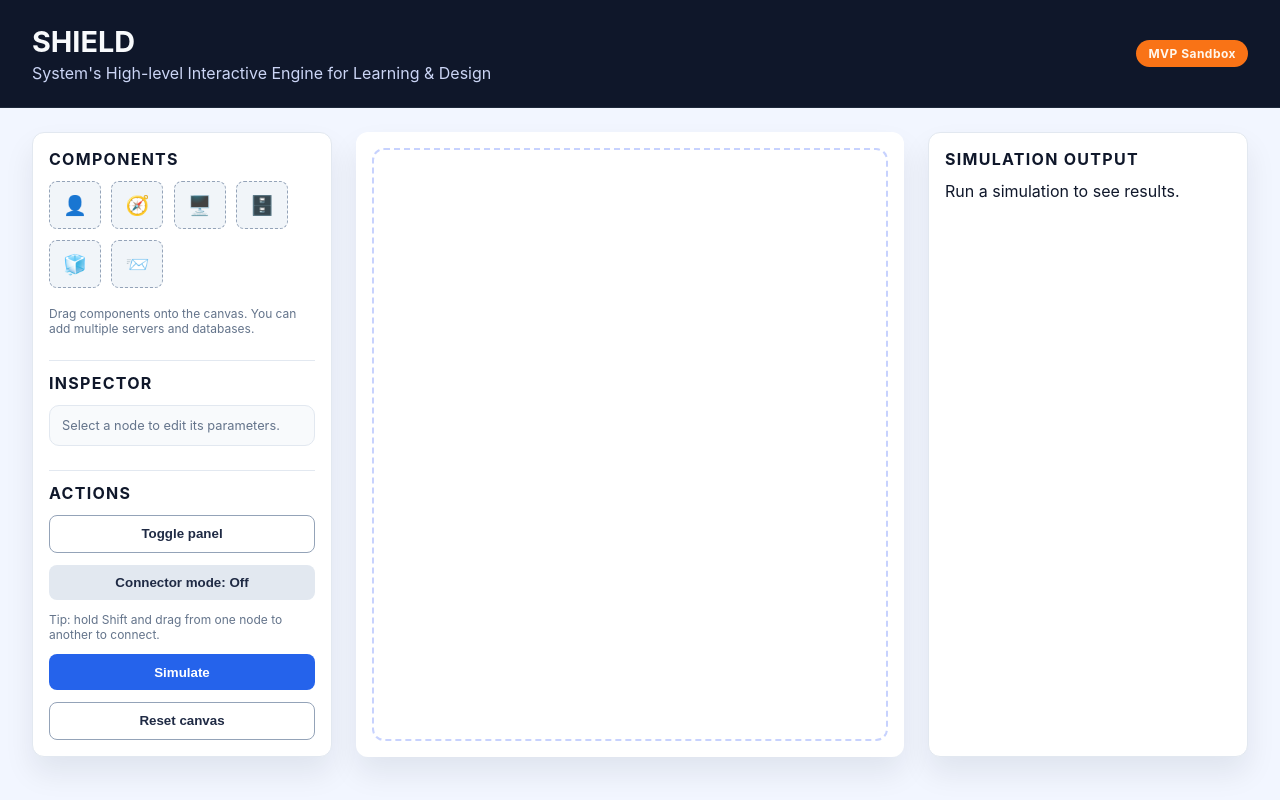
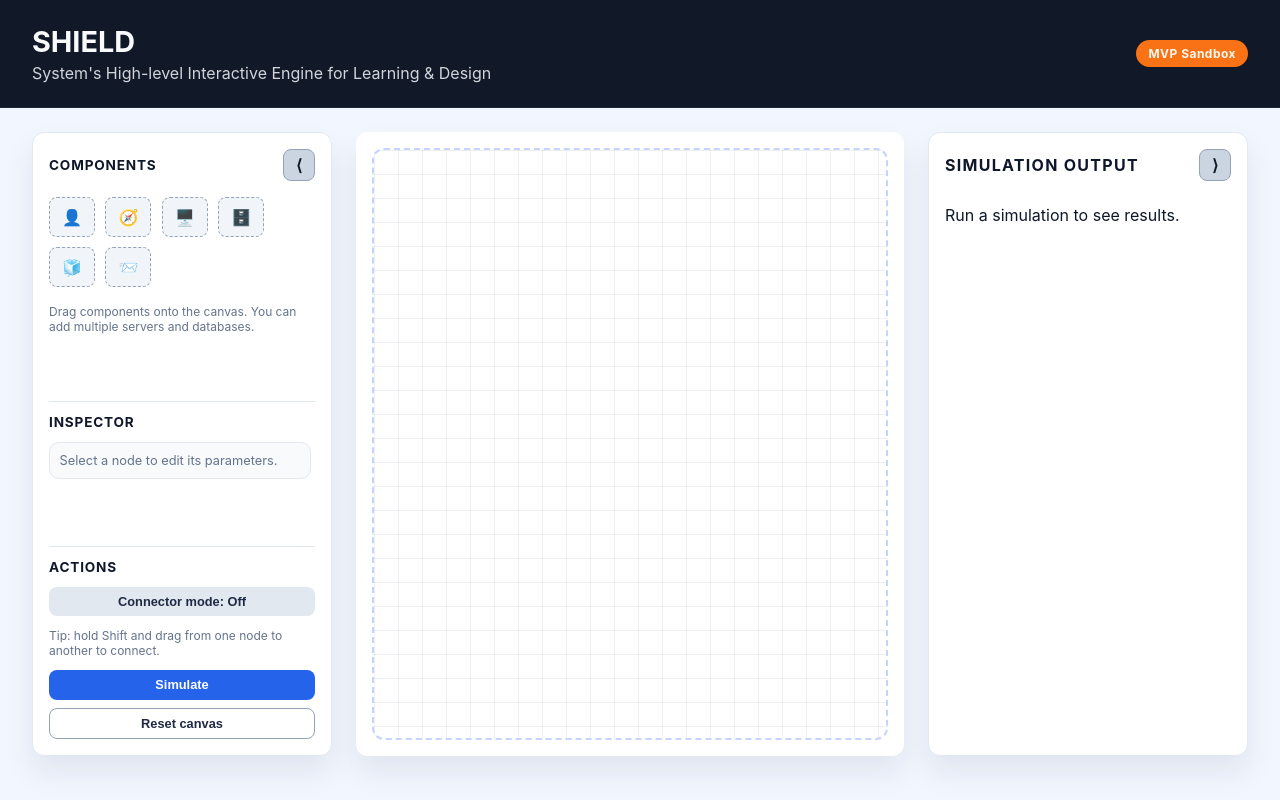
Before and after one commit to prajwalahluwalia/HLDSimulator, a Flask app: page / in a window 1280 px wide. Run offline with Flask 3, Linux system fonts and the light colour scheme.

Commit message:
optimized UI

```diff
--- a/shield/static/css/style.css
+++ b/shield/static/css/style.css
@@ -12,8 +12,8 @@ body {
 
 .header {
   padding: 1.5rem 2rem;
-  background: #0f172a;
-  border-bottom: 1px solid #1e293b;
+  background: #111827;
+  border-bottom: 1px solid #1f2937;
   display: flex;
   align-items: center;
   justify-content: space-between;
@@ -27,7 +27,7 @@ body {
 }
 
 .header p {
-  color: #cbd5f5;
+  color: #d1d5db;
 }
 
 .header-actions {
@@ -51,13 +51,26 @@ body {
   grid-template-columns: 300px 1fr 320px;
   gap: 1.5rem;
   padding: 1.5rem 2rem 2rem;
+  min-height: calc(100vh - 120px);
 }
 
 .layout.left-collapsed {
   grid-template-columns: 0 1fr 320px;
 }
 
+.layout.right-collapsed {
+  grid-template-columns: 300px 1fr 0;
+}
+
+.layout.left-collapsed.right-collapsed {
+  grid-template-columns: 0 1fr 0;
+}
+
 #left-panel {
+  transition: all 0.25s ease;
+}
+
+#right-panel {
   transition: all 0.25s ease;
 }
 
@@ -65,6 +78,43 @@ body {
   opacity: 0;
   pointer-events: none;
   transform: translateX(-12px);
+}
+
+.layout.right-collapsed #right-panel {
+  opacity: 0;
+  pointer-events: none;
+  transform: translateX(12px);
+}
+
+.panel-header {
+  display: flex;
+  align-items: center;
+  justify-content: space-between;
+  gap: 0.75rem;
+}
+
+.panel-header h2 {
+  margin: 0;
+}
+
+.icon-button {
+  width: 32px;
+  height: 32px;
+  border-radius: 8px;
+  border: 1px solid #94a3b8;
+  background: #cbd5e1;
+  cursor: pointer;
+  font-size: 1rem;
+  font-weight: 700;
+  color: #0f172a;
+  display: flex;
+  align-items: center;
+  justify-content: center;
+  transition: all 0.2s ease;
+}
+
+.icon-button:hover {
+  background: #b6c2d9;
 }
 
 .panel {
@@ -76,12 +126,59 @@ body {
   flex-direction: column;
   gap: 1.5rem;
   border: 1px solid #e2e8f0;
+  max-height: calc(100vh - 120px);
+  overflow: hidden;
 }
 
 .panel section {
   display: flex;
   flex-direction: column;
   gap: 0.75rem;
+}
+
+#left-panel {
+  gap: 1rem;
+}
+
+#left-panel section {
+  font-size: 0.9rem;
+}
+
+#left-panel .panel-header h2,
+#left-panel h2 {
+  font-size: 0.85rem;
+  letter-spacing: 0.06em;
+}
+
+#left-panel section:first-of-type {
+  overflow-y: auto;
+  padding-right: 0.25rem;
+  flex: 1 1 auto;
+}
+
+#left-panel section:nth-of-type(2) {
+  overflow-y: auto;
+  padding-right: 0.25rem;
+  flex: 1 1 auto;
+}
+
+#left-panel section:last-of-type {
+  flex: 0 0 auto;
+}
+
+.panel #left-panel section:last-of-type,
+#left-panel section:last-of-type {
+  flex: 1;
+}
+
+#left-panel section:last-of-type {
+  justify-content: flex-start;
+}
+
+.action-footer {
+  margin-top: auto;
+  display: grid;
+  gap: 0.5rem;
 }
 
 .panel h2 {
@@ -101,7 +198,7 @@ body {
   display: flex;
   flex-wrap: wrap;
   gap: 0.65rem;
-  max-height: 160px;
+  max-height: 220px;
   overflow-y: auto;
   overflow-x: visible;
   padding-right: 0.25rem;
@@ -120,24 +217,24 @@ body {
 
 
 .palette-item {
-  padding: 0.7rem;
+  padding: 0.55rem;
   border: 1px dashed #94a3b8;
   border-radius: 8px;
   background: #f1f5f9;
   cursor: grab;
   text-align: center;
   transition: all 0.2s ease;
-  font-size: 0.85rem;
+  font-size: 0.75rem;
   font-weight: 600;
   color: #1e293b;
   display: flex;
   align-items: center;
   justify-content: center;
   position: relative;
-  min-width: 52px;
+  min-width: 46px;
 }
 .palette-item .icon {
-  font-size: 1.2rem;
+  font-size: 1rem;
 }
 
 .palette-item::after {
@@ -170,7 +267,7 @@ body {
 .inspector {
   background: #f8fafc;
   border-radius: 10px;
-  padding: 0.75rem;
+  padding: 0.6rem;
   border: 1px solid #e2e8f0;
 }
 
@@ -196,6 +333,20 @@ body {
   border-radius: 12px;
   overflow: hidden;
   padding: 1rem;
+  background-color: #ffffff;
+  background-image:
+    linear-gradient(to right, rgba(148, 163, 184, 0.16) 1px, transparent 1px),
+    linear-gradient(to bottom, rgba(148, 163, 184, 0.16) 1px, transparent 1px);
+  background-size: 24px 24px;
+}
+
+.canvas-content {
+  position: absolute;
+  top: 0;
+  left: 0;
+  width: 100%;
+  height: 100%;
+  transform: translate(0, 0);
 }
 
 .connections {
@@ -204,7 +355,21 @@ body {
   left: 0;
   width: 100%;
   height: 100%;
+  pointer-events: auto;
+  overflow: visible;
+}
+
+body.connect-mode .connections {
   pointer-events: none;
+}
+
+.connection-path {
+  pointer-events: stroke;
+}
+
+.connection-path.selected {
+  stroke: #0f172a;
+  stroke-width: 3;
 }
 
 .node {
@@ -290,7 +464,7 @@ body {
 }
 
 .button {
-  padding: 0.65rem 0.9rem;
+  padding: 0.45rem 0.7rem;
   border-radius: 8px;
   border: none;
   cursor: pointer;
@@ -298,6 +472,7 @@ body {
   color: #1f2a44;
   font-weight: 600;
   transition: transform 0.2s ease, box-shadow 0.2s ease;
+  font-size: 0.8rem;
 }
 
 .button:hover {
--- a/shield/static/js/app.js
+++ b/shield/static/js/app.js
@@ -1,4 +1,5 @@
 const canvas = document.getElementById("canvas");
+const canvasContent = document.getElementById("canvas-content");
 const connections = document.getElementById("connections");
 const inspector = document.getElementById("inspector");
 const output = document.getElementById("output");
@@ -6,18 +7,76 @@ const toggleConnect = document.getElementById("toggle-connect");
 const simulateBtn = document.getElementById("simulate");
 const resetBtn = document.getElementById("reset");
 const toggleLeftPanel = document.getElementById("toggle-left-panel");
+const toggleRightPanel = document.getElementById("toggle-right-panel");
 const layout = document.getElementById("layout");
+const openLeftPanel = document.getElementById("open-left-panel");
+const openRightPanel = document.getElementById("open-right-panel");
 
 const state = {
   nodes: [],
   edges: [],
   selectedNodeId: null,
+  selectedEdgeIndex: null,
   connectMode: false,
   connectSource: null,
   connectDrag: null,
   drag: null,
   nodeCounter: 1,
+  panX: 0,
+  panY: 0,
+  zoom: 1,
+  pan: null,
+  history: {
+    past: [],
+    future: [],
+  },
 };
+
+function applyViewportTransform() {
+  canvasContent.style.transform = `translate(${state.panX}px, ${state.panY}px) scale(${state.zoom})`;
+  updateConnections();
+}
+
+function snapshotState() {
+  return {
+    nodes: state.nodes.map((node) => ({ ...node, config: { ...node.config } })),
+    edges: state.edges.map((edge) => ({ ...edge })),
+    nodeCounter: state.nodeCounter,
+  };
+}
+
+function restoreState(snapshot) {
+  state.nodes = snapshot.nodes.map((node) => ({ ...node, config: { ...node.config } }));
+  state.edges = snapshot.edges.map((edge) => ({ ...edge }));
+  state.nodeCounter = snapshot.nodeCounter;
+  state.selectedNodeId = null;
+  state.selectedEdgeIndex = null;
+  canvasContent.querySelectorAll(".node").forEach((node) => node.remove());
+  state.nodes.forEach((node) => renderNode(node));
+  updateConnections();
+  clearSelection();
+}
+
+function pushHistory() {
+  state.history.past.push(snapshotState());
+  state.history.future = [];
+}
+
+function undo() {
+  if (!state.history.past.length) return;
+  const current = snapshotState();
+  const previous = state.history.past.pop();
+  state.history.future.push(current);
+  restoreState(previous);
+}
+
+function redo() {
+  if (!state.history.future.length) return;
+  const current = snapshotState();
+  const next = state.history.future.pop();
+  state.history.past.push(current);
+  restoreState(next);
+}
 
 const defaults = {
   User: { name: "User", number_of_users: 100, requests_per_user: 1 },
@@ -42,6 +101,7 @@ function createNode(type, x, y) {
   state.nodes.push(node);
   renderNode(node);
   updateConnections();
+  pushHistory();
 }
 
 function renderNode(node) {
@@ -61,7 +121,7 @@ function renderNode(node) {
   });
   el.addEventListener("mouseup", () => syncNodeSize(node.id));
 
-  canvas.appendChild(el);
+  canvasContent.appendChild(el);
 }
 
 function startDrag(event, id, kind) {
@@ -69,20 +129,28 @@ function startDrag(event, id, kind) {
     const node = getNode(id);
     const el = getNodeElement(id);
     if (!node || !el) return;
+    if (state.connectMode && !event.shiftKey) {
+      return;
+    }
     if (event.shiftKey) {
       beginConnectDrag(event, node.id);
       return;
     }
+    const elRect = el.getBoundingClientRect();
     const isResizeHandle =
-      event.offsetX > el.clientWidth - 18 && event.offsetY > el.clientHeight - 18;
+      event.clientX - elRect.left > elRect.width - 18 &&
+      event.clientY - elRect.top > elRect.height - 18;
     if (isResizeHandle) {
       return;
     }
+    const canvasRect = canvas.getBoundingClientRect();
+    const pointerX = (event.clientX - canvasRect.left - state.panX) / state.zoom;
+    const pointerY = (event.clientY - canvasRect.top - state.panY) / state.zoom;
     state.drag = {
       kind,
       id,
-      offsetX: event.offsetX,
-      offsetY: event.offsetY,
+      offsetX: pointerX - node.x,
+      offsetY: pointerY - node.y,
     };
     return;
   }
@@ -92,8 +160,10 @@ function handleNodeClick(nodeId) {
   if (state.connectMode) {
     if (!state.connectSource) {
       state.connectSource = nodeId;
+      highlightConnectSource(nodeId);
     } else if (state.connectSource !== nodeId) {
       addEdge(state.connectSource, nodeId);
+      highlightConnectSource(null);
       state.connectSource = null;
     }
     return;
@@ -103,9 +173,22 @@ function handleNodeClick(nodeId) {
 
 function selectNode(nodeId) {
   state.selectedNodeId = nodeId;
+  highlightSelectedNode(nodeId);
   const node = getNode(nodeId);
   if (!node) return;
   renderInspector(node);
+}
+
+function highlightSelectedNode(nodeId) {
+  canvasContent.querySelectorAll(".node").forEach((nodeEl) => {
+    nodeEl.classList.toggle("selected", nodeEl.dataset.nodeId === nodeId);
+  });
+}
+
+function highlightConnectSource(nodeId) {
+  canvasContent.querySelectorAll(".node").forEach((nodeEl) => {
+    nodeEl.classList.toggle("connect-source", nodeEl.dataset.nodeId === nodeId);
+  });
 }
 
 function renderInspector(node) {
@@ -174,33 +257,25 @@ function addEdge(source, target) {
   }
   state.edges.push({ source, target });
   updateConnections();
+  pushHistory();
 }
 
 function updateConnections() {
   connections.innerHTML = `
     <defs>
-      <marker id="arrow" markerWidth="10" markerHeight="10" refX="10" refY="3" orient="auto" markerUnits="strokeWidth">
-        <path d="M0,0 L0,6 L9,3 z" fill="#4b7bec" />
+      <marker id="arrow" viewBox="0 0 12 12" markerWidth="10" markerHeight="10" refX="12" refY="6" orient="auto" markerUnits="userSpaceOnUse">
+        <path d="M0,0 L12,6 L0,12 z" fill="#2563eb" />
       </marker>
     </defs>
   `;
-  state.edges.forEach((edge) => {
+  state.edges.forEach((edge, index) => {
     const source = getNode(edge.source);
     const target = getNode(edge.target);
     if (!source || !target) return;
-
-    const sourceEl = getNodeElement(source.id);
-    const targetEl = getNodeElement(target.id);
-    if (!sourceEl || !targetEl) return;
-
-    const sourceRect = sourceEl.getBoundingClientRect();
-    const targetRect = targetEl.getBoundingClientRect();
-    const canvasRect = canvas.getBoundingClientRect();
-
-    const x1 = sourceRect.left - canvasRect.left + sourceRect.width / 2;
-    const y1 = sourceRect.top - canvasRect.top + sourceRect.height / 2;
-    const x2 = targetRect.left - canvasRect.left + targetRect.width / 2;
-    const y2 = targetRect.top - canvasRect.top + targetRect.height / 2;
+    const x1 = source.x + source.width / 2;
+    const y1 = source.y + source.height / 2;
+    const x2 = target.x + target.width / 2;
+    const y2 = target.y + target.height / 2;
 
     const offsetX = (x2 - x1) * 0.3;
     const offsetY = -40;
@@ -218,6 +293,18 @@ function updateConnections() {
     path.setAttribute("stroke-width", "2");
     path.setAttribute("fill", "none");
     path.setAttribute("marker-end", "url(#arrow)");
+    path.dataset.edgeIndex = String(index);
+    path.classList.add("connection-path");
+    if (state.selectedEdgeIndex === index) {
+      path.classList.add("selected");
+    }
+    path.addEventListener("click", (event) => {
+      event.stopPropagation();
+      state.selectedEdgeIndex = index;
+      state.selectedNodeId = null;
+      clearSelection();
+      updateConnections();
+    });
     connections.appendChild(path);
   });
 }
@@ -227,11 +314,14 @@ function getNode(id) {
 }
 
 function getNodeElement(id) {
-  return canvas.querySelector(`[data-node-id="${id}"]`);
+  return canvasContent.querySelector(`[data-node-id="${id}"]`);
 }
 
 function clearSelection() {
   state.selectedNodeId = null;
+  state.selectedEdgeIndex = null;
+  highlightSelectedNode(null);
+  highlightConnectSource(null);
   inspector.innerHTML = "<p>Select a node to edit its parameters.</p>";
 }
 
@@ -239,13 +329,19 @@ function resetCanvas() {
   state.nodes = [];
   state.edges = [];
   state.selectedNodeId = null;
+  state.selectedEdgeIndex = null;
   state.connectSource = null;
   state.connectDrag = null;
   state.nodeCounter = 1;
-  canvas.querySelectorAll(".node").forEach((node) => node.remove());
+  state.panX = 0;
+  state.panY = 0;
+  state.zoom = 1;
+  applyViewportTransform();
+  canvasContent.querySelectorAll(".node").forEach((node) => node.remove());
   updateConnections();
   clearSelection();
   output.innerHTML = "<p>Run a simulation to see results.</p>";
+  pushHistory();
 }
 
 function deleteNode(nodeId) {
@@ -259,17 +355,34 @@ function deleteNode(nodeId) {
   }
   state.connectSource = null;
   state.selectedNodeId = null;
+  state.selectedEdgeIndex = null;
+  highlightSelectedNode(null);
+  highlightConnectSource(null);
   updateConnections();
   clearSelection();
+  pushHistory();
+}
+
+function deleteSelectedEdge() {
+  if (state.selectedEdgeIndex === null) return;
+  state.edges.splice(state.selectedEdgeIndex, 1);
+  state.selectedEdgeIndex = null;
+  updateConnections();
+  pushHistory();
 }
 
 function syncNodeSize(nodeId) {
   const node = getNode(nodeId);
   const el = getNodeElement(nodeId);
   if (!node || !el) return;
+  const prevWidth = node.width;
+  const prevHeight = node.height;
   node.width = el.offsetWidth;
   node.height = el.offsetHeight;
   updateConnections();
+  if (prevWidth !== node.width || prevHeight !== node.height) {
+    pushHistory();
+  }
 }
 
 function handleSimulationResult(result) {
@@ -325,7 +438,6 @@ function handleSimulationResult(result) {
 function beginConnectDrag(event, sourceId) {
   const node = getNode(sourceId);
   if (!node) return;
-  const canvasRect = canvas.getBoundingClientRect();
   const source = {
     x: node.x + node.width / 2,
     y: node.y + node.height / 2,
@@ -335,12 +447,12 @@ function beginConnectDrag(event, sourceId) {
   path.setAttribute("stroke-width", "2");
   path.setAttribute("fill", "none");
   path.setAttribute("stroke-dasharray", "4 4");
+  path.setAttribute("marker-end", "url(#arrow)");
   connections.appendChild(path);
   state.connectDrag = {
     sourceId,
     path,
     source,
-    canvasRect,
   };
 }
 
@@ -369,17 +481,43 @@ function attachPaletteDrag() {
     const type = event.dataTransfer.getData("text/plain");
     if (!type) return;
     const canvasRect = canvas.getBoundingClientRect();
-    const x = event.clientX - canvasRect.left - 40;
-    const y = event.clientY - canvasRect.top - 20;
+    const x = (event.clientX - canvasRect.left - 40 - state.panX) / state.zoom;
+    const y = (event.clientY - canvasRect.top - 20 - state.panY) / state.zoom;
     createNode(type, x, y);
   });
 }
 
+canvas.addEventListener("mousedown", (event) => {
+  if (event.button === 1 || event.altKey || event.button === 0) {
+    if (event.button === 0 && !event.altKey) {
+      const isNode = event.target.closest(".node");
+      if (isNode) return;
+    }
+    const isNode = event.target.closest(".node");
+    if (isNode) return;
+    state.pan = {
+      startX: event.clientX,
+      startY: event.clientY,
+      originX: state.panX,
+      originY: state.panY,
+    };
+  }
+});
+
 canvas.addEventListener("mousemove", (event) => {
+  if (state.pan) {
+    const dx = event.clientX - state.pan.startX;
+    const dy = event.clientY - state.pan.startY;
+    state.panX = state.pan.originX + dx;
+    state.panY = state.pan.originY + dy;
+    applyViewportTransform();
+    return;
+  }
   if (state.connectDrag) {
-    const { source, path, canvasRect } = state.connectDrag;
-    const x2 = event.clientX - canvasRect.left;
-    const y2 = event.clientY - canvasRect.top;
+    const { source, path } = state.connectDrag;
+    const canvasRect = canvas.getBoundingClientRect();
+    const x2 = (event.clientX - canvasRect.left - state.panX) / state.zoom;
+    const y2 = (event.clientY - canvasRect.top - state.panY) / state.zoom;
     const offsetX = (x2 - source.x) * 0.3;
     const offsetY = -30;
     const cx1 = source.x + offsetX;
@@ -397,8 +535,10 @@ canvas.addEventListener("mousemove", (event) => {
     const node = getNode(state.drag.id);
     if (!node) return;
     const canvasRect = canvas.getBoundingClientRect();
-    node.x = event.clientX - canvasRect.left - state.drag.offsetX;
-    node.y = event.clientY - canvasRect.top - state.drag.offsetY;
+    const pointerX = (event.clientX - canvasRect.left - state.panX) / state.zoom;
+    const pointerY = (event.clientY - canvasRect.top - state.panY) / state.zoom;
+    node.x = pointerX - state.drag.offsetX;
+    node.y = pointerY - state.drag.offsetY;
     const el = getNodeElement(node.id);
     if (el) {
       el.style.left = `${node.x}px`;
@@ -421,11 +561,16 @@ canvas.addEventListener("mouseup", (event) => {
     }
     state.connectDrag = null;
   }
+  if (state.drag && state.drag.kind === "node") {
+    pushHistory();
+  }
   state.drag = null;
+  state.pan = null;
 });
 
 canvas.addEventListener("mouseleave", () => {
   state.drag = null;
+  state.pan = null;
 });
 
 canvas.addEventListener("click", () => {
@@ -434,15 +579,56 @@ canvas.addEventListener("click", () => {
   }
 });
 
+document.addEventListener("keydown", (event) => {
+  const isMac = navigator.platform.toLowerCase().includes("mac");
+  const modifier = isMac ? event.metaKey : event.ctrlKey;
+  if (!modifier) return;
+
+  if (event.key.toLowerCase() === "z" && !event.shiftKey) {
+    event.preventDefault();
+    undo();
+  }
+
+  if (event.key.toLowerCase() === "y" || (event.key.toLowerCase() === "z" && event.shiftKey)) {
+    event.preventDefault();
+    redo();
+  }
+});
+
+document.addEventListener("keydown", (event) => {
+  if (event.key === "Delete" || event.key === "Backspace") {
+    deleteSelectedEdge();
+  }
+});
+
 toggleConnect.addEventListener("click", () => {
   state.connectMode = !state.connectMode;
   state.connectSource = null;
   toggleConnect.textContent = `Connector mode: ${state.connectMode ? "On" : "Off"}`;
+  document.body.classList.toggle("connect-mode", state.connectMode);
 });
 
 toggleLeftPanel.addEventListener("click", () => {
   layout.classList.toggle("left-collapsed");
 });
+
+if (toggleRightPanel) {
+  toggleRightPanel.addEventListener("click", () => {
+    layout.classList.toggle("right-collapsed");
+  });
+}
+
+if (openLeftPanel) {
+  openLeftPanel.addEventListener("click", () => {
+    layout.classList.remove("left-collapsed");
+  });
+}
+
+if (openRightPanel) {
+  openRightPanel.addEventListener("click", () => {
+    layout.classList.remove("right-collapsed");
+  });
+}
 
 function getNodeIdFromPoint(event) {
   const element = document.elementFromPoint(event.clientX, event.clientY);
@@ -451,6 +637,48 @@ function getNodeIdFromPoint(event) {
   if (!nodeElement) return null;
   return nodeElement.dataset.nodeId;
 }
+
+canvas.addEventListener("wheel", (event) => {
+  if (!event.ctrlKey) return;
+  event.preventDefault();
+  const delta = event.deltaY > 0 ? -0.05 : 0.05;
+  const nextZoom = Math.min(2, Math.max(0.5, state.zoom + delta));
+  const canvasRect = canvas.getBoundingClientRect();
+  const mouseX = event.clientX - canvasRect.left;
+  const mouseY = event.clientY - canvasRect.top;
+  const zoomFactor = nextZoom / state.zoom;
+
+  state.panX = mouseX - (mouseX - state.panX) * zoomFactor;
+  state.panY = mouseY - (mouseY - state.panY) * zoomFactor;
+  state.zoom = nextZoom;
+  applyViewportTransform();
+}, { passive: false });
+
+document.addEventListener("keydown", (event) => {
+  const isMac = navigator.platform.toLowerCase().includes("mac");
+  const modifier = isMac ? event.metaKey : event.ctrlKey;
+  if (!modifier) return;
+
+  if (event.key === "+" || event.key === "=") {
+    event.preventDefault();
+    state.zoom = Math.min(2, state.zoom + 0.05);
+    applyViewportTransform();
+  }
+
+  if (event.key === "-") {
+    event.preventDefault();
+    state.zoom = Math.max(0.5, state.zoom - 0.05);
+    applyViewportTransform();
+  }
+
+  if (event.key.toLowerCase() === "0") {
+    event.preventDefault();
+    state.zoom = 1;
+    state.panX = 0;
+    state.panY = 0;
+    applyViewportTransform();
+  }
+});
 
 simulateBtn.addEventListener("click", async () => {
   const payload = buildGraphPayload();
--- a/shield/templates/index.html
+++ b/shield/templates/index.html
@@ -18,8 +18,11 @@
   </header>
   <main class="layout" id="layout">
     <aside class="panel" id="left-panel">
+      <div class="panel-header">
+        <h2>Components</h2>
+        <button id="toggle-left-panel" class="icon-button" aria-label="Toggle left panel">⟨</button>
+      </div>
       <section>
-        <h2>Components</h2>
         <div class="palette">
           <div class="palette-item" draggable="true" data-type="User" data-label="User">
             <span class="icon">👤</span>
@@ -52,23 +55,31 @@
 
       <section>
         <h2>Actions</h2>
-        <button id="toggle-left-panel" class="button ghost">Toggle panel</button>
         <button id="toggle-connect" class="button">Connector mode: Off</button>
         <p class="helper-text">Tip: hold Shift and drag from one node to another to connect.</p>
-        <button id="simulate" class="button primary">Simulate</button>
-        <button id="reset" class="button ghost">Reset canvas</button>
+        <div class="action-footer">
+          <button id="simulate" class="button primary">Simulate</button>
+          <button id="reset" class="button ghost">Reset canvas</button>
+        </div>
       </section>
     </aside>
 
     <section class="canvas-wrapper">
+      <button id="open-left-panel" class="floating-toggle left" aria-label="Show left panel">⟩</button>
+      <button id="open-right-panel" class="floating-toggle right" aria-label="Show right panel">⟨</button>
       <div id="canvas" class="canvas">
-        <svg id="connections" class="connections"></svg>
+        <div id="canvas-content" class="canvas-content">
+          <svg id="connections" class="connections"></svg>
+        </div>
       </div>
     </section>
 
-    <aside class="panel">
+    <aside class="panel" id="right-panel">
+      <div class="panel-header">
+        <h2>Simulation Output</h2>
+        <button id="toggle-right-panel" class="icon-button" aria-label="Toggle right panel">⟩</button>
+      </div>
       <section>
-        <h2>Simulation Output</h2>
         <div id="output" class="output">
           <p>Run a simulation to see results.</p>
         </div>
```
Also changed, not shown: other parts of shield/static/css/style.css (+49 -0 lines).
